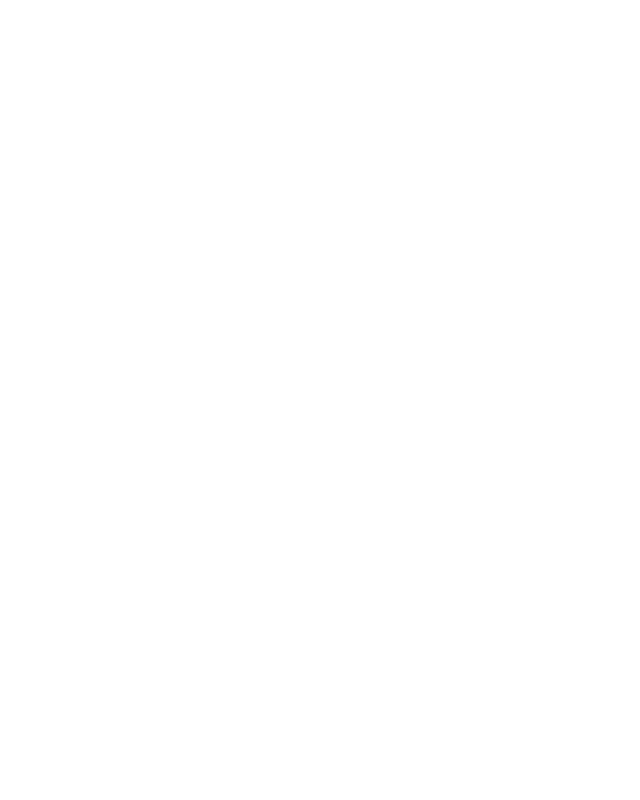
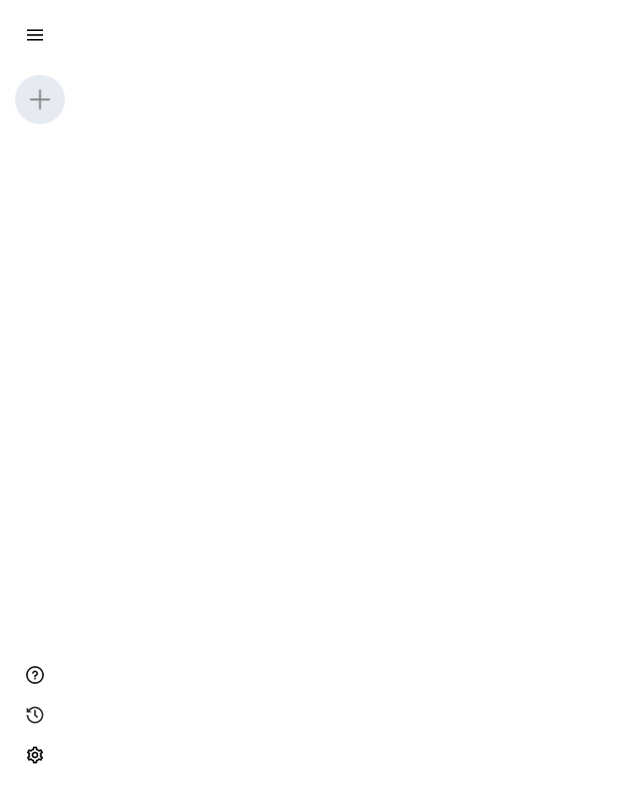
Before and after one commit to abdullah-42/gemini-clone, a React (Vite) app: page / in a window 1280 px wide. Shown: the whole page, without its empty margins (0-640 px from the left). Built offline with nearby package versions, Linux system fonts and the light colour scheme.

Commit message:
designed sidebar; sidebar extended function works

```diff
--- a/src/assets/assets.js
+++ b/src/assets/assets.js
@@ -8,7 +8,6 @@
 import gallery_icon from './gallery_icon.png'
 import mic_icon from './mic_icon.png'
 import user_icon from './user_icon.png'
-import youtube_icon from './youtube_icon.png'
 import message_icon from './message_icon.png'
 import code_icon from './code_icon.png'
 import send_icon from './send_icon.png'
@@ -25,7 +24,6 @@
     gallery_icon,
     mic_icon,
     user_icon,
-    youtube_icon,
     message_icon,
     code_icon,
     send_icon,
--- a/src/components/Sidebar/Sidebar.css
+++ b/src/components/Sidebar/Sidebar.css
@@ -0,0 +1,70 @@
+.sidebar {
+    min-height: 100vh;
+    display: inline-flex;
+    flex-direction: column;
+    justify-content: space-between;
+    color: aliceblue;
+    padding: 25px 15px;
+}
+
+.sidebar p {
+    color: black;
+}
+
+.sidebar img {
+    width: 20px;
+}
+
+.sidebar .menu {
+    display: block;
+    margin-left: 10px;
+    cursor: pointer;
+}
+
+.sidebar .new-chat {
+    margin-top: 30px;
+    display: inline-flex;
+    align-items: center;
+    gap: 10px;
+    padding: 10px 15px;
+    background-color: #e6eaf1;
+    border-radius: 25px;
+    font-size: 14px;
+    color: grey;
+    cursor: pointer;
+}
+
+.sidebar .recent {
+    display: flex;
+    flex-direction: column;
+}
+
+.sidebar .recent-title {
+    margin-top: 30px;
+    margin-bottom: 20px;
+}
+
+.sidebar .recent-entry {
+    display: flex;
+    align-items: start;
+    gap: 10px;
+    padding: 10px;
+    padding-right: 40px;
+    border-radius: 50px;
+    color: #282828;
+    cursor: pointer;
+}
+
+.sidebar .recent-entry:hover {
+    background-color: #e2e6eb;
+}
+
+.sidebar .bottom {
+    display: flex;
+    flex-direction: column;
+}
+
+.sidebar .bottom-item {
+    padding-right: 15px;
+    cursor: pointer;
+}
--- a/src/components/Sidebar/Sidebar.jsx
+++ b/src/components/Sidebar/Sidebar.jsx
@@ -1,15 +1,43 @@
-import React from 'react'
+import React, { useState } from 'react'
 import './Sidebar.css'
+import { assets } from '../../assets/assets'
 
 const Sidebar = () => {
+
+    const [extended, setExtended] = useState(false);
+
     return (
         <div className='sidebar'>
             <div className="top">
-
+                <img className="menu" onClick={() => setExtended(prev => !prev)} src={assets.menu_icon} alt="" />
+                <div className="new-chat">
+                    <img src={assets.plus_icon} alt="" />
+                    {extended ? <p>Neuer Chat</p> : null}
+                </div>
+                {extended ?
+                    <div className='recent'>
+                        <p className='recent-title'>kürzlich</p>
+                        <div className="recent-entry">
+                            <img src={assets.message_icon} alt="" />
+                            <p>Was ist React ...</p>
+                        </div>
+                    </div>
+                    : null}
             </div>
 
             <div className="bottom">
-
+                <div className="bottom-item recent-entry">
+                    <img src={assets.question_icon} alt="" />
+                    {extended ? <p>Hilfe</p> : null}
+                </div>
+                <div className="bottom-item recent-entry">
+                    <img src={assets.history_icon} alt="" />
+                    {extended ? <p>Aktivitäten</p> : null}
+                </div>
+                <div className="bottom-item recent-entry">
+                    <img src={assets.setting_icon} alt="" />
+                    {extended ? <p>Einstellungen</p> : null}
+                </div>
             </div>
         </div>
     )
--- a/src/index.css
+++ b/src/index.css
@@ -1,7 +1,10 @@
+@import url('https://fonts.googleapis.com/css2?family=Outfit:wght@100..900&display=swap');
+
 * {
   padding: 0;
   margin: 0;
   box-sizing: border-box;
+  font-family: Outfit;
 }
 
 #root {
```
